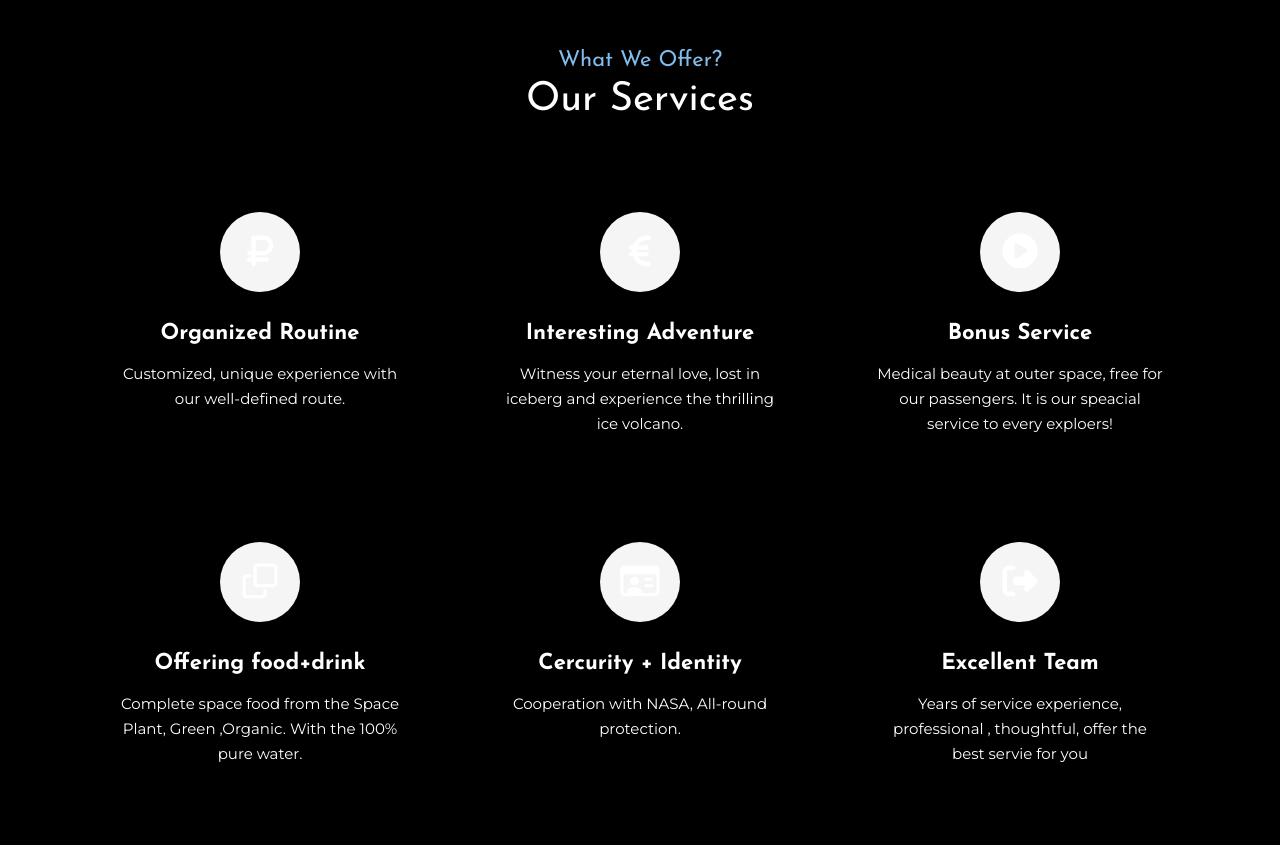
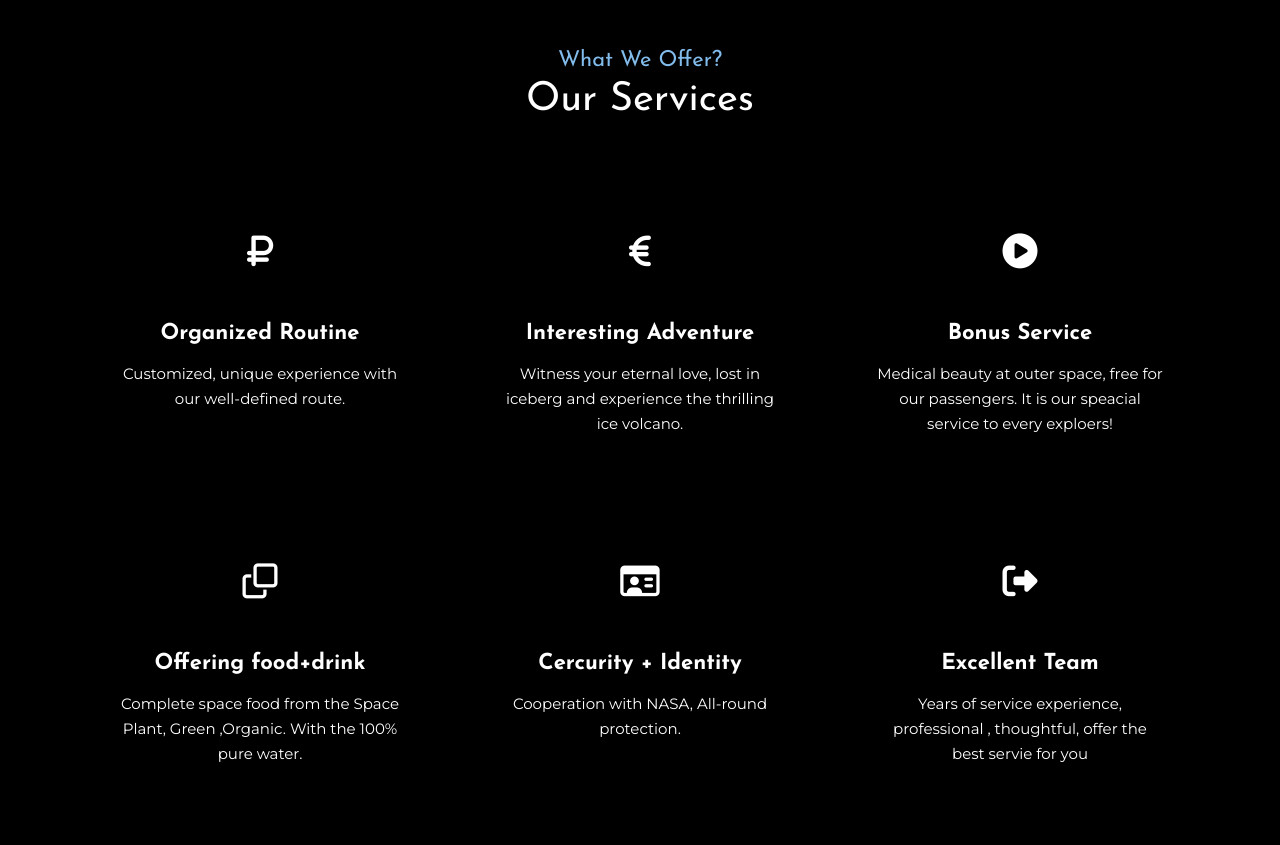
Before and after one commit to Cuchavira/NASA-Project, a plain HTML site: page NASA Website /index.html in a window 1280 px wide. Shown: the part 2151-2996 px from the top of the page. Drawn offline with Linux system fonts and the light colour scheme.

Commit message:
updated icon bgc

```diff
--- a/NASA Website /assets/css/main.css
+++ b/NASA Website /assets/css/main.css
@@ -2111,7 +2111,7 @@ ul {
     width: 80px;
     line-height: 80px;
     border-radius: 50%;
-    background-color: #f5f5f5;
+    background-color: #000;
     margin: 0 auto;
     color: #FFFFFF;
 }
```
Also changed, not shown: 3 other files.
